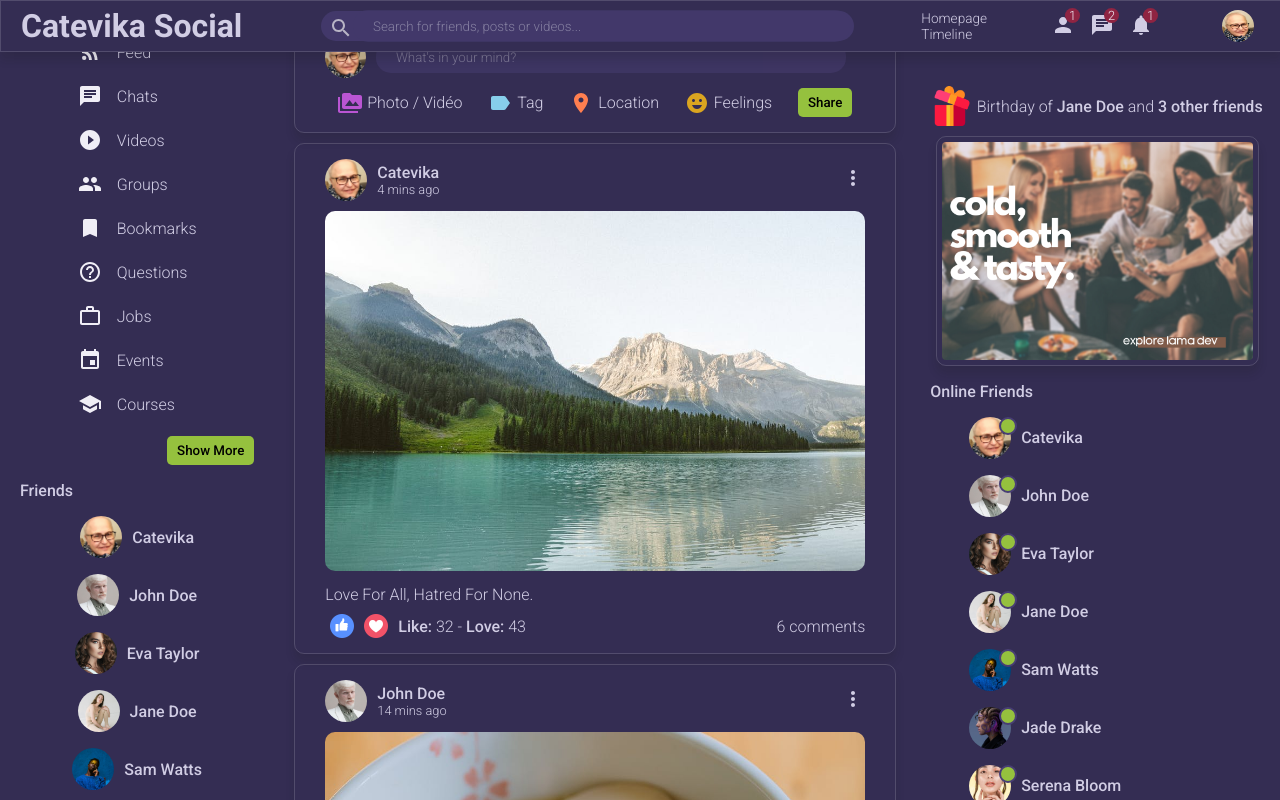
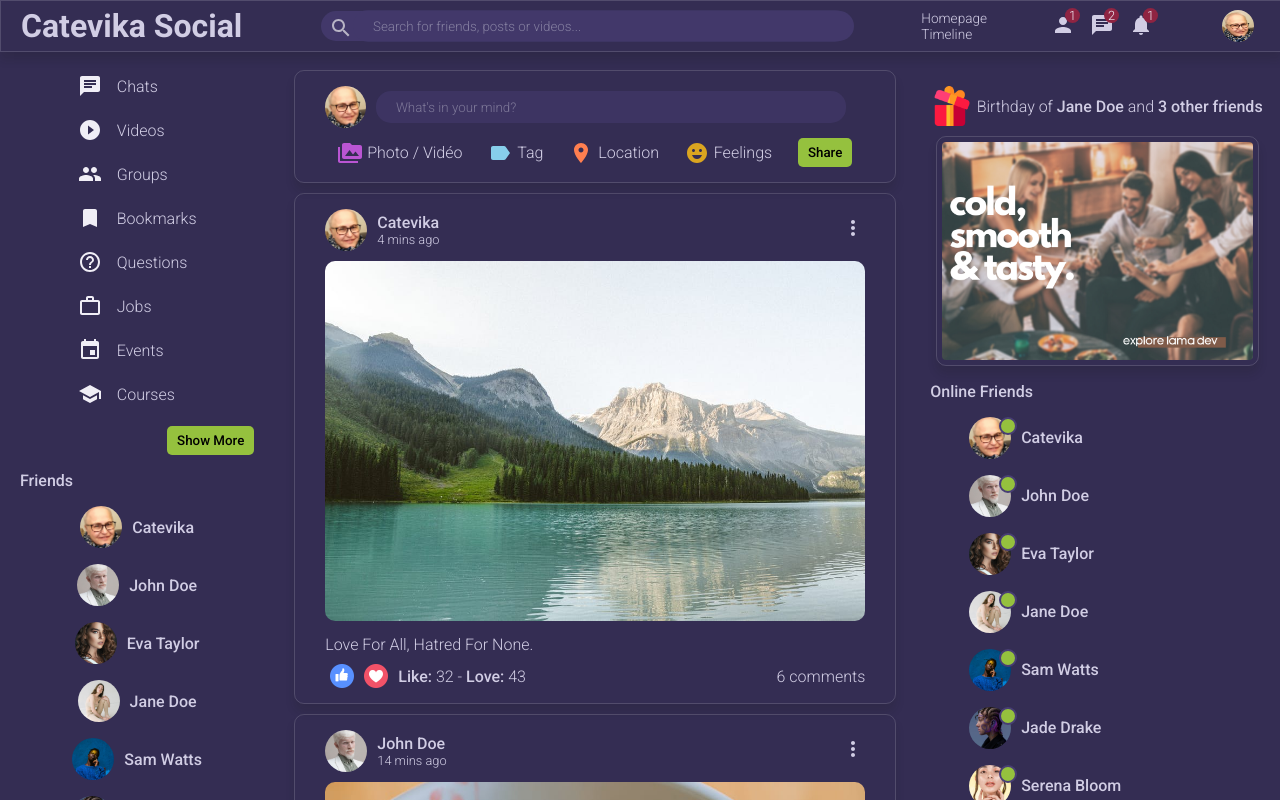
Before and after one commit to Catevika/Lama_Dev_Social-Chat_client, a React (Create React App) app: page / in a window 1280 px wide. Shown: the top 800 px of the page. Built offline with nearby package versions, Linux system fonts and the light colour scheme.

Commit message:
Fix scrollbars

```diff
--- a/src/components/feed/feed.css
+++ b/src/components/feed/feed.css
@@ -3,6 +3,9 @@
   overflow-x: hidden;
   overflow-y: scroll;
   scroll-behavior: smooth;
+  -ms-scroll-chaining: none;
+  overscroll-behavior: contain;
+  margin-top: 50px;
 }
 
 .feed-wrapper {
--- a/src/components/sharePost/sharePost.css
+++ b/src/components/sharePost/sharePost.css
@@ -1,4 +1,5 @@
 .share-container {
+  position: relative;
   display: flex;
   justify-content: center;
   align-items: center;
--- a/src/components/sideBar/sideBar.css
+++ b/src/components/sideBar/sideBar.css
@@ -1,8 +1,11 @@
 .sideBar-container {
   flex: 3;
-  margin: 20px 0;
+  margin: 10px 0 0;
   overflow-y: scroll;
   scroll-behavior: smooth;
+  -ms-scroll-chaining: none;
+  overscroll-behavior: contain;
+  height: 100vh;
 }
 
 .sidebar-wrapper {
@@ -30,7 +33,7 @@
 }
 
 .sidebar-title {
-  align-self: start;
+  align-self: flex-start;
   margin: 1rem 0;
 }
 
```
